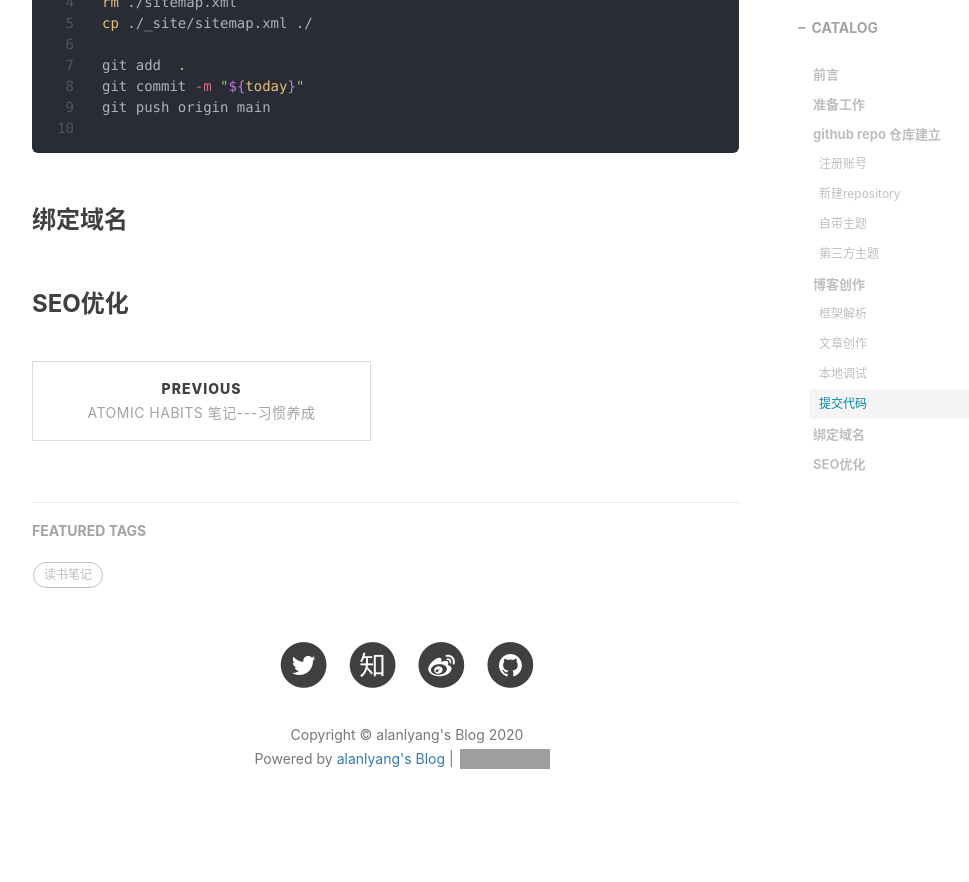
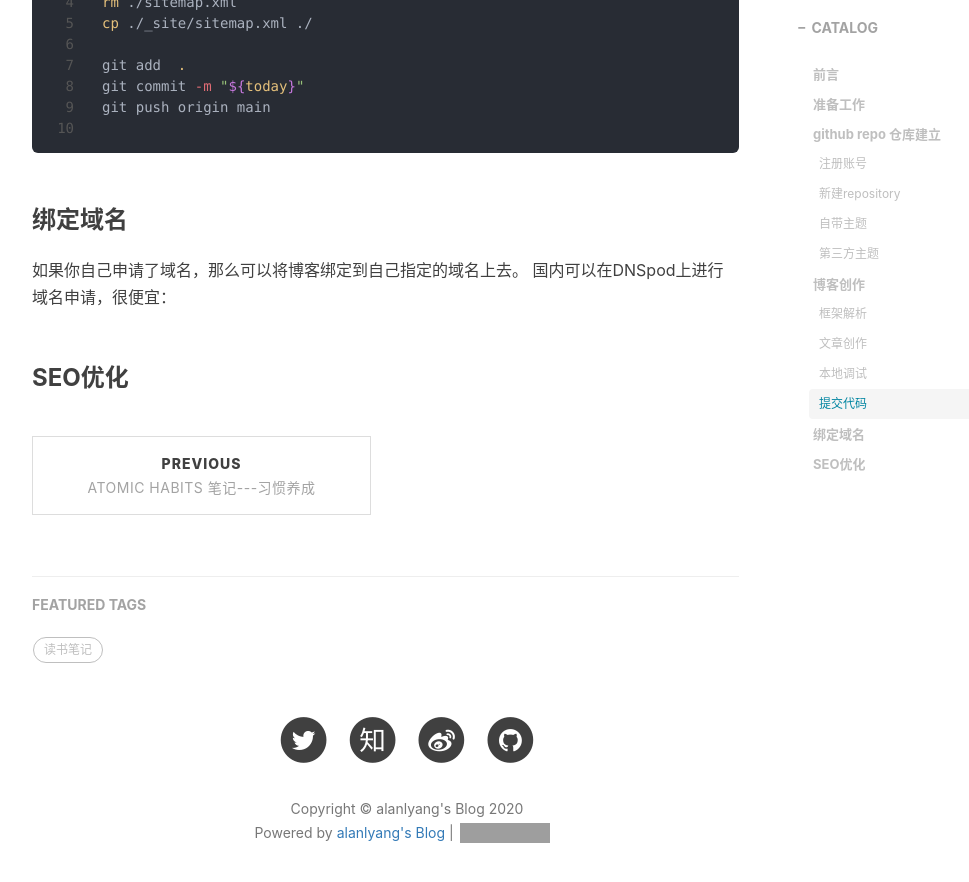
Before and after one commit to alanlyang/alanlyang.github.io, a Jekyll site: the page built from _posts/web/2020-11-10-使用github+jekyll构建个人博客.md, in a window 1280 px wide and 900 px high, scrolled down 9513 px. Shown: the top 882 px of the window, without its empty margins (233-1202 px from the left). Built offline with Jekyll 4.4.1, drawn with Linux system fonts in a browser that asks for light colours; nearby versions of some CDN libraries; comment, search, counter and statistics services are not loaded; grey boxes are pictures that could not be loaded.

Commit message:
2020-11-13

````diff
--- a/_posts/web/2020-11-10-使用github+jekyll构建个人博客.md
+++ b/_posts/web/2020-11-10-使用github+jekyll构建个人博客.md
@@ -157,6 +157,8 @@ git push origin main
 
 ```
 ### 绑定域名
+如果你自己申请了域名，那么可以将博客绑定到自己指定的域名上去。
+国内可以在DNSpod上进行域名申请，很便宜：
 
 
 ### SEO优化
````
